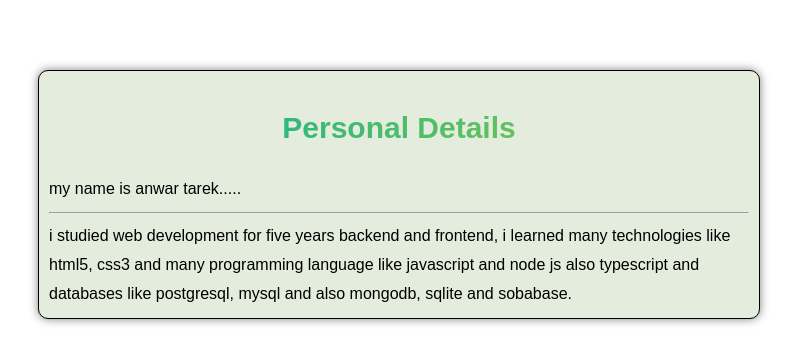
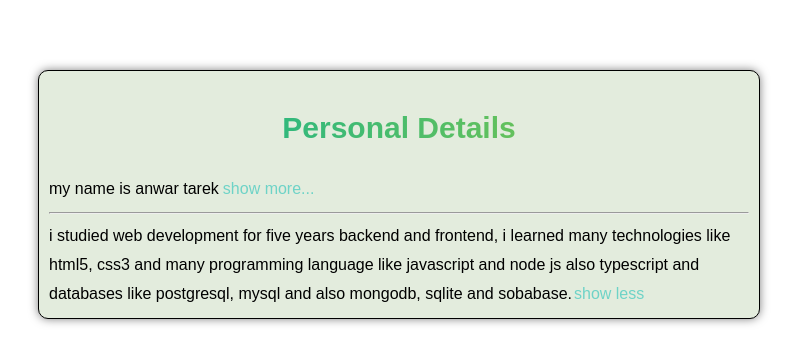
Before and after one commit to anwartarekA/text-expandler, a React (Create React App) app: page / in a window 1280 px wide. Shown: the top 364 px of the page, without its empty margins (241-1038 px from the left). Built offline with nearby package versions, Linux system fonts and the light colour scheme.

Commit message:
handle show less

```diff
--- a/src/App.js
+++ b/src/App.js
@@ -5,6 +5,12 @@ function App() {
   const [showLess, setShowLess] = useState(false);
   function HandleShowMore() {
     setShowMore(!showMore);
+  }
+  function handleShowLess() {
+    setShowLess(!showLess);
+  }
+  function HandleShowMore2() {
+    setShowLess((prev) => (prev === false ? true : false));
   }
   return (
     <>
@@ -18,15 +24,30 @@ function App() {
               from department computer and control system department
             </span>
           ) : (
-            '.....'
+            <span className='showMore'>show more...</span>
           )}
         </span>
         <hr />
         <span>
-          i studied web development for five years backend and frontend, i
-          learned many technologies like html5, css3 and many programming
-          language like javascript and node js also typescript and databases
-          like postgresql, mysql and also mongodb, sqlite and sobabase.
+          {showLess ? (
+            <span>
+              i studied web development{' '}
+              <span className='showMore' onClick={HandleShowMore2}>
+                show more...
+              </span>
+            </span>
+          ) : (
+            <span>
+              {' '}
+              i studied web development for five years backend and frontend, i
+              learned many technologies like html5, css3 and many programming
+              language like javascript and node js also typescript and databases
+              like postgresql, mysql and also mongodb, sqlite and sobabase.
+              <span className='showLess' onClick={handleShowLess}>
+                show less
+              </span>
+            </span>
+          )}
         </span>
       </div>
     </>
--- a/src/app.css
+++ b/src/app.css
@@ -22,5 +22,15 @@ span {
 }
 .showMore {
   margin-left: 4px;
+  color: #6ed3c7;
+  transition: all 0.3s;
+}
+.showLess {
+  margin-left: 2px;
+  color: #6ed3c7;
+  transition: all 0.3s;
+}
+.showMore:hover,
+.showLess:hover {
   color: #00b09b;
 }
```
